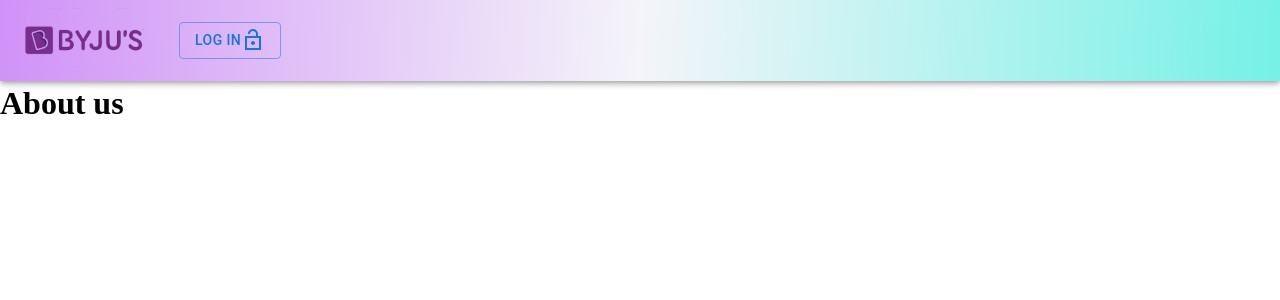
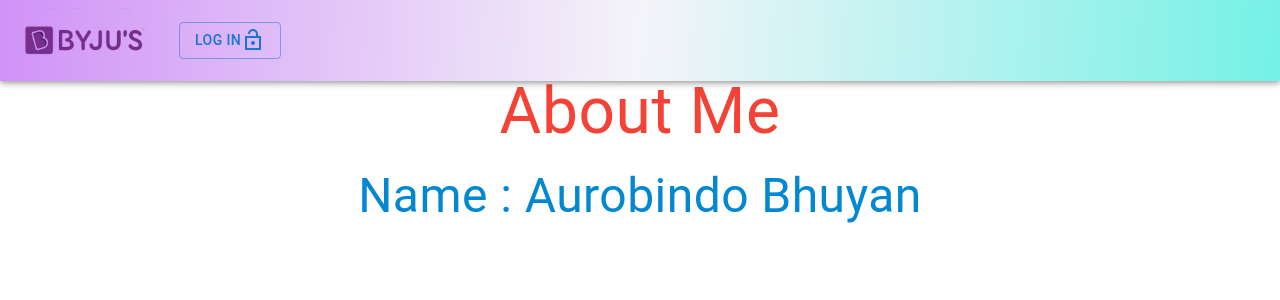
Before and after one commit to aurobindobhuyan/E-learning, a React (Create React App) app: page /aboutus in a window 1280 px wide. Shown: the top 300 px of the page. Built offline with nearby package versions, Linux system fonts and the light colour scheme.

Commit message:
used makeStyles instead of using css in cards

```diff
--- a/src/components/NavBar_Components/AboutUs.js
+++ b/src/components/NavBar_Components/AboutUs.js
@@ -1,8 +1,28 @@
 import React from 'react';
+import { Typography } from '@mui/material';
+import { makeStyles } from '@material-ui/core/styles';
+import { lightBlue } from '@mui/material/colors';
+
+const useStyles = makeStyles((theme) => ({
+     about: {
+          fontSize: '4rem',
+          color: theme.palette.error.main,
+          textAlign: 'center'
+     },
+     typography: {
+          fontSize: '3rem',
+          color: lightBlue[700],
+          textAlign: 'center'
+     }
+}))
 
 const AboutUs = () => {
+     const classes = useStyles()
      return (
-          <h1>About us</h1>
+          <>
+               <Typography className={classes.about}>About Me</Typography>
+               <Typography className={classes.typography}>Name : Aurobindo Bhuyan</Typography>
+          </>
      );
 }
 
--- a/src/components/NavBar_Components/AdminRegister.js
+++ b/src/components/NavBar_Components/AdminRegister.js
@@ -2,7 +2,6 @@ import React from 'react';
 import { useDispatch } from 'react-redux';
 import { makingRequest } from '../../redux/actions/requestAction'
 import { asyncAdimRegister } from '../../redux/actions/asyncAdminRegister';
-// import AdminForm from './AdminForm';
 import AdminForm from './AdminForm'
 
 const AdminRegister = (props) => {
--- a/src/components/NavBar_Components/Details.js
+++ b/src/components/NavBar_Components/Details.js
@@ -1,8 +1,7 @@
 import React from 'react';
 import { useSelector } from 'react-redux';
-import { Box } from '@mui/material';
 import CustomizedDialogs from './DisplayDialogue'
-import { CircularProgress } from '@mui/material';
+import LoadingProgress from '../LoadingProgress';
 import ManageAccountsIcon from '@mui/icons-material/ManageAccounts';
 import EditAdminInfo from './EditAdminInfo';
 import ShowDisplay from '../ShowDetails';
@@ -27,11 +26,9 @@ const Details = () => {
                }
                {
                     store.request && (
-                         <div style={{ textAlignLast: 'center', color: 'red' }}>
-                              <h1>Loading....</h1>
-                              <Box sx={{ display: 'flex', placeContent: 'center' }}>
-                                   <CircularProgress />
-                              </Box>
+                         <div className='loading'>
+                              <h2>Loading...</h2>
+                              <LoadingProgress />
                          </div>
                     )
                }
--- a/src/components/NavBar_Components/EditAdminInfo.js
+++ b/src/components/NavBar_Components/EditAdminInfo.js
@@ -1,6 +1,5 @@
 import React from 'react';
 import { useSelector, useDispatch } from 'react-redux'
-// import AdminForm from './AdminForm';
 import { makingModalClose } from '../../redux/actions/handleModalAction'
 import { makingRequest } from '../../redux/actions/requestAction'
 import { asyncUpdateUserInfo } from '../../redux/actions/asyncGetUserInfo';
--- a/src/components/NavBar_Components/LoginForm.js
+++ b/src/components/NavBar_Components/LoginForm.js
@@ -73,7 +73,7 @@ const LoginForm = (props) => {
                          </div>
                     )
                }
-               {loginError && <h4 style={{ textAlignLast: 'center', color: 'red' }}>{loginError}</h4>}
+               {loginError && <h4 className='loading'>{loginError}</h4>}
 
                <TextField
                     id='email'
--- a/src/components/courses_component/CourseItem.js
+++ b/src/components/courses_component/CourseItem.js
@@ -6,10 +6,23 @@ import image from '../../Home_Page_Images/card.png'
 import { makingRequest } from '../../redux/actions/requestAction';
 import { makingModalClose } from '../../redux/actions/handleModalAction';
 import { asyncDeleteCOurse } from '../../redux/actions/asyncAllCourses';
-import './courses.css'
+import { makeStyles } from '@material-ui/core/styles';
+
+const useStyles = makeStyles((theme) => ({
+     card: {
+          transition: theme.transitions.create(["background", "background-color"], {
+               duration: theme.transitions.duration.complex,
+          }),
+          boxShadow: '0 1px 4px rgb(0 0 0 / 60%), 0 2px 6px rgb(0 0 0 / 40%)',
+          '&:hover': {
+               boxShadow: [theme.shadows[12]]
+          }
+     }
+}))
 
 const CourseItem = (props) => {
      const { _id, author, category, level, description, validity } = props
+     const classes = useStyles()
      const store = useSelector((store) => {
           return store.userInfo
      })
@@ -36,7 +49,7 @@ const CourseItem = (props) => {
 
      return (
           <>
-               <Card className='card'>
+               <Card className={classes.card}>
                     <CardActionArea>
                          <CardMedia
                               component="img"
--- a/src/components/courses_component/CoursesContainer.js
+++ b/src/components/courses_component/CoursesContainer.js
@@ -6,7 +6,7 @@ import AddCourse from './AddCourse'
 import ListingCourses from './ListingCourses';
 import LoadingProgress from '../LoadingProgress';
 import { removeLectures } from '../../redux/actions/asyncAllLectures';
-import { Grid, Typography } from '@mui/material';
+import { Grid, Typography, Box } from '@mui/material';
 
 const CoursesContainer = () => {
   const store = useSelector((store) => {
@@ -30,13 +30,13 @@ const CoursesContainer = () => {
           <>
             {
               store.userInfo.role === 'admin' && (
-                <div style={{ display: 'flex' }}>
+                <Box sx={{ display: 'flex' }}>
                   <CustomizedDialogs>
                     <LibraryAddIcon fontSize='large' />
                     <AddCourse />
                   </CustomizedDialogs>
                   <h1>Add a new Course</h1>
-                </div>
+                </Box>
               )
             }
             {
@@ -49,7 +49,7 @@ const CoursesContainer = () => {
                 <>
                   {
                     store.request && (
-                      <div style={{ textAlign: 'center', color: 'red' }}>
+                      <div className='loading'>
                         <h3>Loading...</h3>
                         <LoadingProgress />
                       </div>
@@ -57,7 +57,7 @@ const CoursesContainer = () => {
                   }
                   {
                     store.userInfo.role === 'student' && !store.userInfo.isAllowed ? (
-                      <Typography variant='h3' style={{ textAlign: 'center' }}>YOU ARE NOT ALLOWED TO THE COURSES</Typography>
+                      <Typography variant='h3' sx={{ textAlign: 'center' }}>YOU ARE NOT ALLOWED TO THE COURSES</Typography>
                     ) : (
                       <>
                         <h1>All Courses - {store.allCourses.length}</h1>
--- a/src/components/courses_component/courses.css
+++ /dev/null
@@ -1,6 +0,0 @@
-
-
-/* Listing Courses */
-.card:hover {
-     box-shadow: 0 3px 7px rgb(0 0 0 / 60%), 0 4px 8px rgb(0 0 0 / 40%);
-}
```
